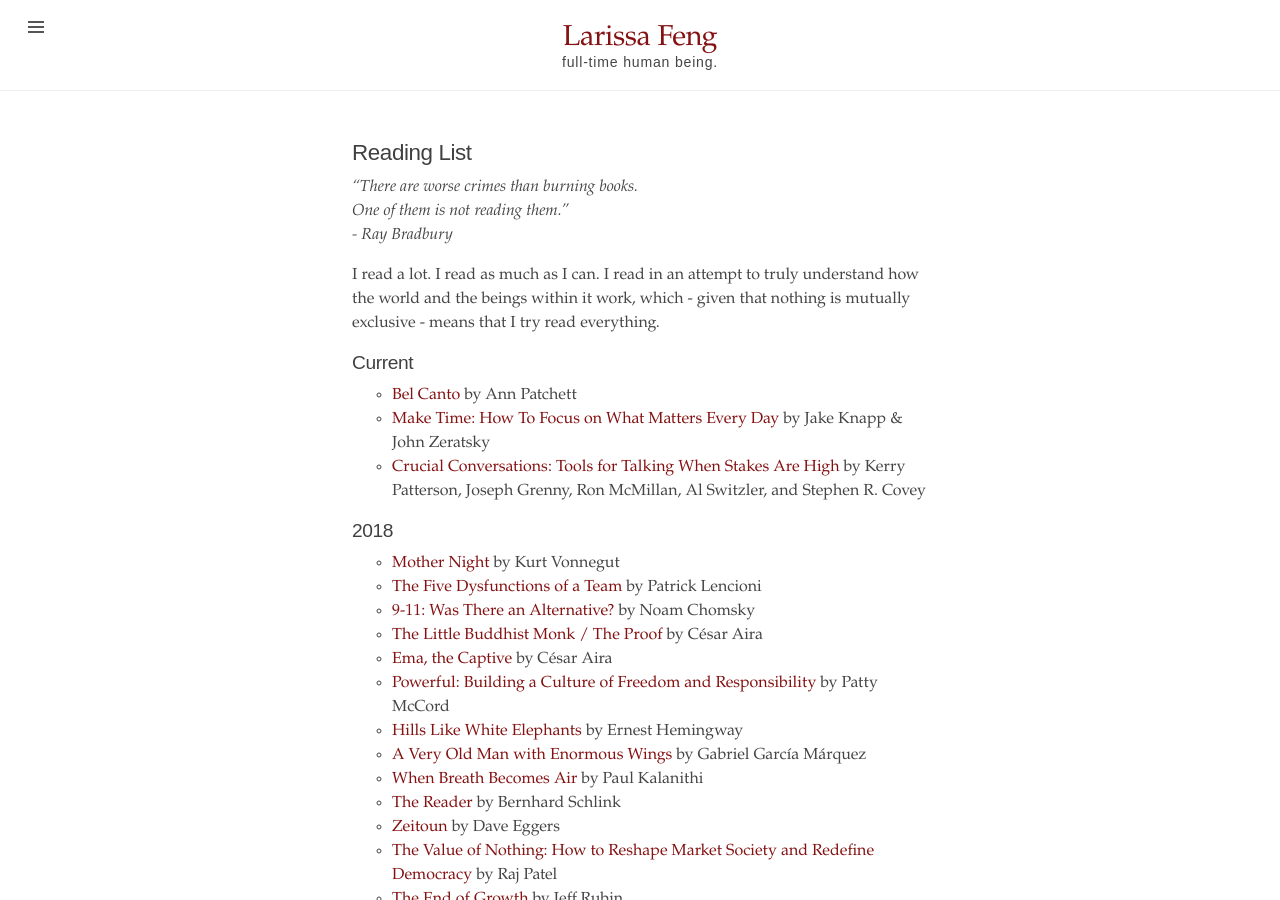
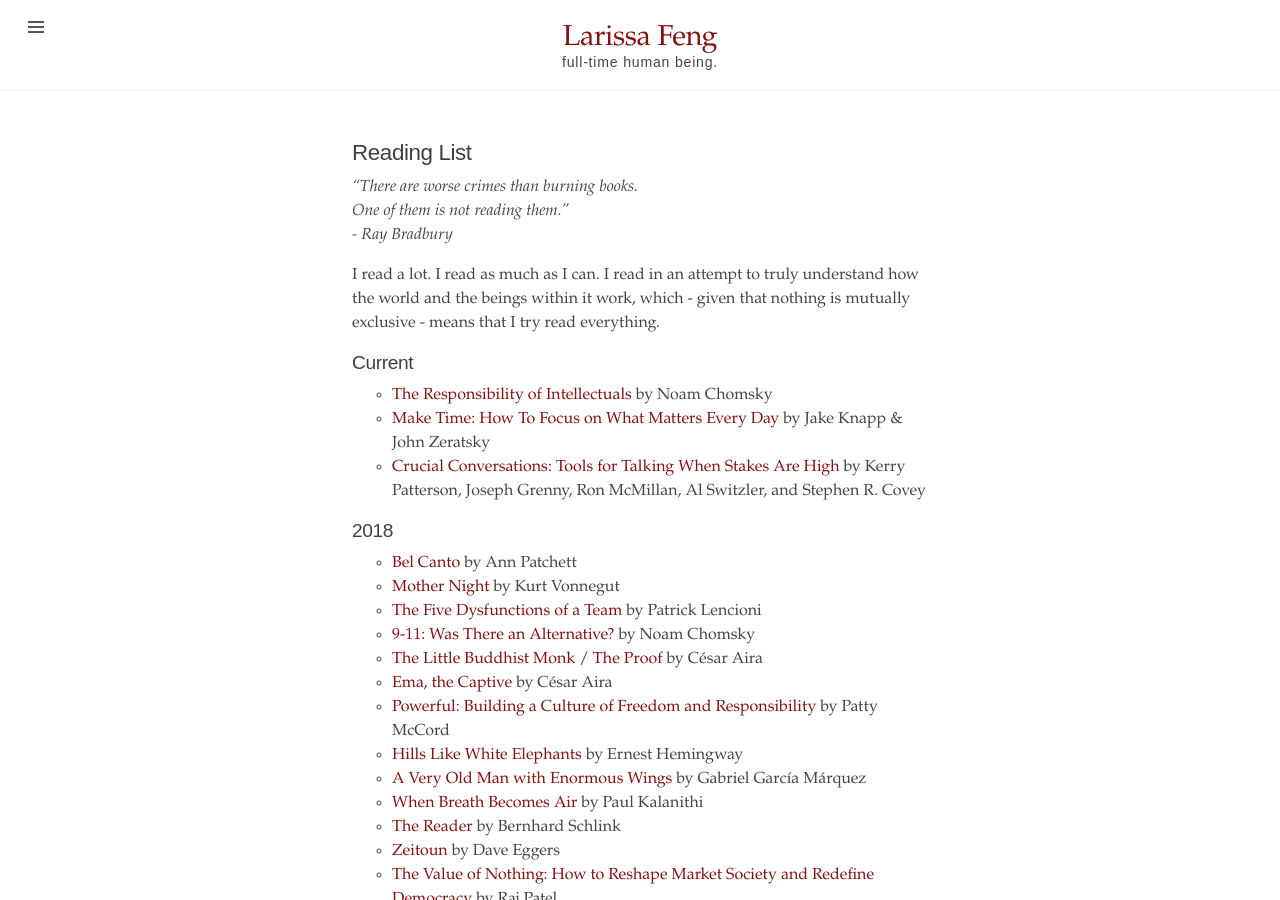
Before and after one commit to mondayrain/mondayrain.github.io, a Jekyll site: the page built from reading_list.md, in a window 1280 px wide and 900 px high. Built offline with Jekyll 4.4.1, drawn with Linux system fonts in a browser that asks for light colours.

Commit message:
Update reading_list.md

```diff
--- a/reading_list.md
+++ b/reading_list.md
@@ -10,12 +10,13 @@ title: Reading List
 I read a lot. I read as much as I can. I read in an attempt to truly understand how the world and the beings within it work, which - given that nothing is mutually exclusive - means that I try read everything.
 
 ## Current
-- [Bel Canto](https://www.goodreads.com/book/show/5826.Bel_Canto) by Ann Patchett
+- [The Responsibility of Intellectuals](https://chomsky.info/19670223/) by Noam Chomsky
 - [Make Time: How To Focus on What Matters Every Day](https://www.goodreads.com/book/show/37880811-make-time) by Jake Knapp & John Zeratsky
 - [Crucial Conversations: Tools for Talking When Stakes Are High](https://www.goodreads.com/book/show/15014.Crucial_Conversations) by  Kerry Patterson,
 Joseph Grenny, Ron McMillan, Al Switzler, and Stephen R. Covey
 
 ## 2018
+- [Bel Canto](https://www.goodreads.com/book/show/5826.Bel_Canto) by Ann Patchett
 - [Mother Night](https://www.goodreads.com/book/show/9592.Mother_Night) by Kurt Vonnegut
 - [The Five Dysfunctions of a Team](https://www.goodreads.com/book/show/21343.The_Five_Dysfunctions_of_a_Team) by Patrick Lencioni
 - [9-11: Was There an Alternative?](https://www.goodreads.com/book/show/38338.9_11) by Noam Chomsky
```
